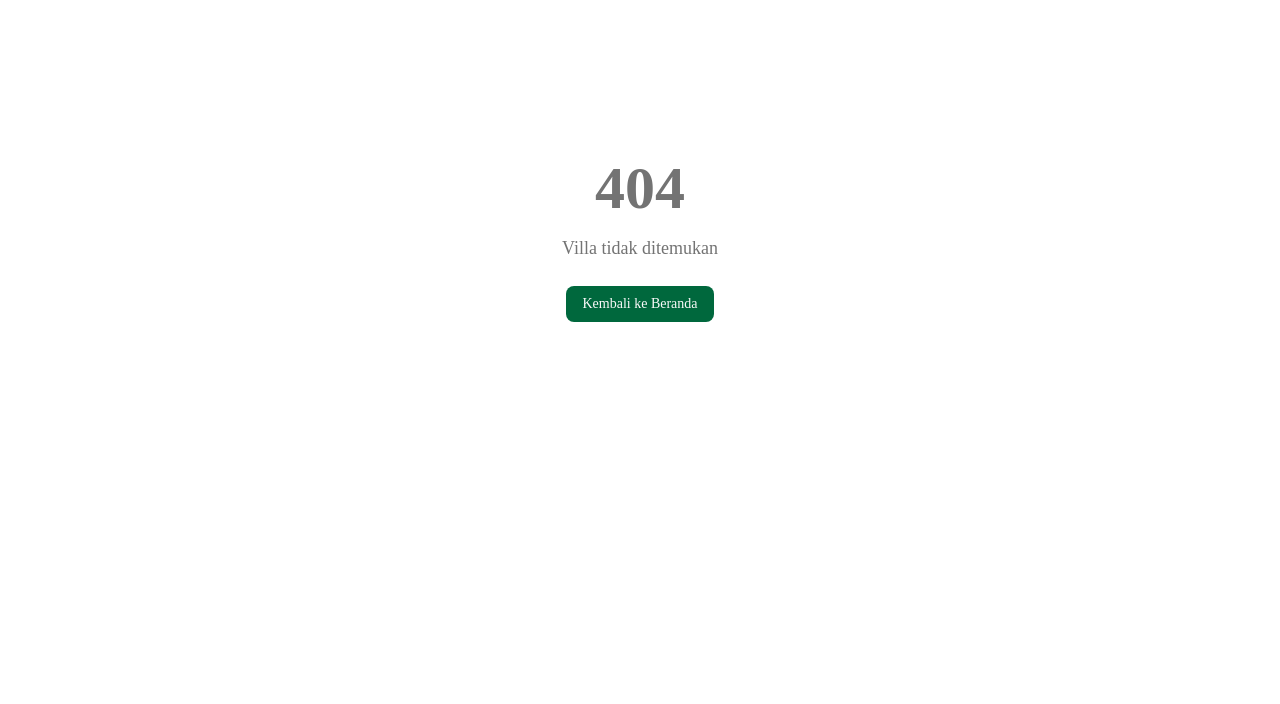
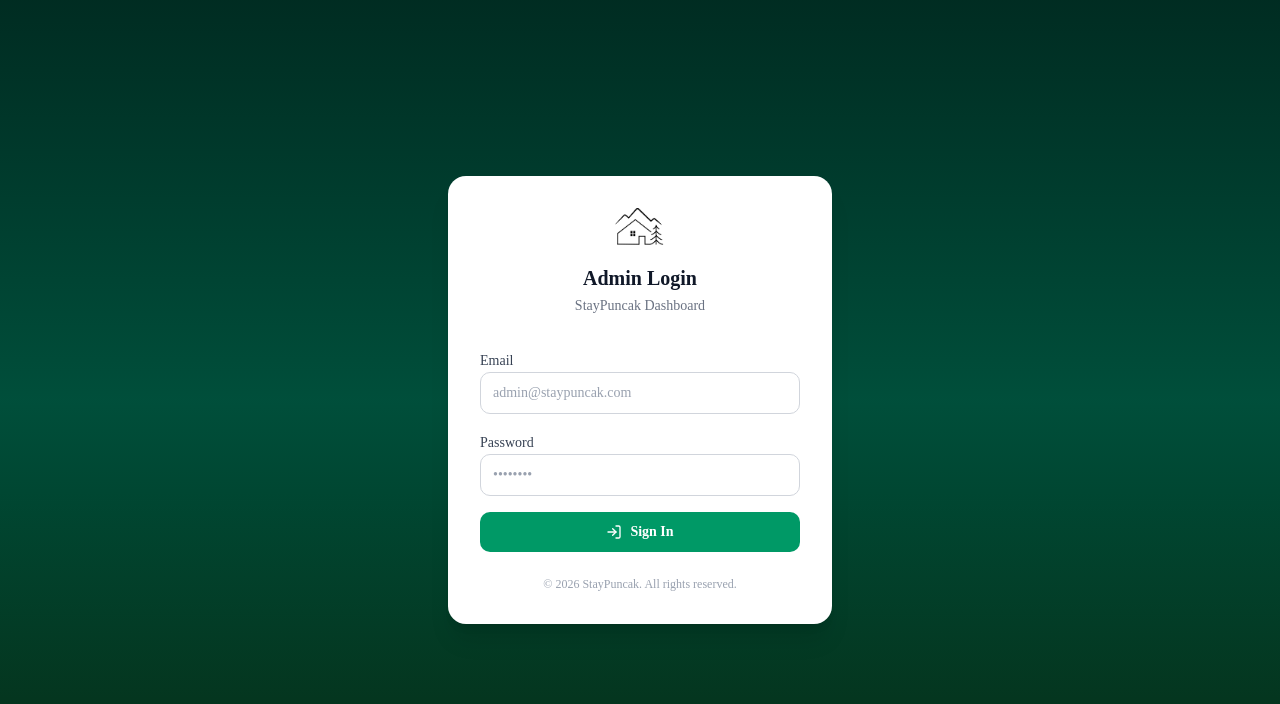
Before and after one commit to staypuncak/Marketplace-Villa, a Next.js app: page /login in a window 1280 px wide. Before the commit this address had no page. Shown: the top 704 px of the page. Built offline with nearby package versions, Linux system fonts and the light colour scheme.

Commit message:
feat: protect dashboard with admin auth

```diff
--- a/src/app/(public)/auth/callback/route.ts
+++ b/src/app/(public)/auth/callback/route.ts
@@ -5,7 +5,7 @@ import type { NextRequest } from 'next/server'
 export async function GET(request: NextRequest) {
   const { searchParams, origin } = new URL(request.url)
   const code = searchParams.get('code')
-  const next = searchParams.get('next') ?? '/admin'
+  const next = searchParams.get('next') ?? '/dashboard'
 
   if (code) {
     const supabase = createServerClient(
--- a/src/app/(public)/auth/login/page.tsx
+++ b/src/app/(public)/auth/login/page.tsx
@@ -25,7 +25,7 @@ export default function LoginPage() {
       return
     }
 
-    router.push('/admin')
+    router.push('/dashboard')
     router.refresh()
   }
 
--- a/src/app/dashboard/layout.tsx
+++ b/src/app/dashboard/layout.tsx
@@ -1,9 +1,12 @@
+import { requireAdmin } from '@/lib/supabase/auth'
 import { DashboardLayout } from '@/components/dashboard/layout/dashboard-layout'
 
-export default function DashboardRootLayout({
+export default async function DashboardRootLayout({
   children,
 }: {
   children: React.ReactNode
 }) {
+  await requireAdmin()
+
   return <DashboardLayout>{children}</DashboardLayout>
 }
--- /dev/null
+++ b/src/app/login/page.tsx
@@ -0,0 +1,134 @@
+'use client'
+
+import { createClient } from '@/lib/supabase/client'
+import { useRouter, useSearchParams } from 'next/navigation'
+import { useState, Suspense } from 'react'
+import { LogIn } from 'lucide-react'
+
+function LoginForm() {
+  const [email, setEmail] = useState('')
+  const [password, setPassword] = useState('')
+  const [error, setError] = useState<string | null>(null)
+  const [loading, setLoading] = useState(false)
+  const router = useRouter()
+  const searchParams = useSearchParams()
+  const redirectTo = searchParams.get('redirect') || '/dashboard'
+
+  async function handleSubmit(e: React.FormEvent) {
+    e.preventDefault()
+    setError(null)
+    setLoading(true)
+
+    const supabase = createClient()
+
+    const { data, error: signInError } = await supabase.auth.signInWithPassword({
+      email,
+      password,
+    })
+
+    if (signInError) {
+      setError(signInError.message)
+      setLoading(false)
+      return
+    }
+
+    if (!data.user) {
+      setError('Login failed')
+      setLoading(false)
+      return
+    }
+
+    const { data: admin, error: adminError } = await supabase
+      .from('admins')
+      .select('id')
+      .eq('auth_uid', data.user.id)
+      .single()
+
+    if (adminError || !admin) {
+      await supabase.auth.signOut()
+      setError('Akses ditolak. Anda tidak memiliki izin admin.')
+      setLoading(false)
+      return
+    }
+
+    router.push(redirectTo)
+    router.refresh()
+  }
+
+  return (
+    <div className="flex min-h-screen items-center justify-center bg-gradient-to-b from-emerald-950 via-emerald-900 to-[#052e16]">
+      <div className="w-full max-w-sm rounded-2xl bg-white p-8 shadow-xl">
+        <div className="mb-8 text-center">
+          <div className="mb-4 flex justify-center">
+            <img src="/images/logo-mark.png" alt="StayPuncak" className="h-10 w-auto brightness-0" />
+          </div>
+          <h1 className="text-xl font-semibold text-gray-900">Admin Login</h1>
+          <p className="mt-1 text-sm text-gray-500">StayPuncak Dashboard</p>
+        </div>
+
+        {error && (
+          <div className="mb-4 rounded-lg bg-red-50 px-4 py-3 text-sm text-red-600">
+            {error}
+          </div>
+        )}
+
+        <form onSubmit={handleSubmit} className="space-y-4">
+          <div className="space-y-1.5">
+            <label htmlFor="email" className="text-sm font-medium text-gray-700">
+              Email
+            </label>
+            <input
+              id="email"
+              type="email"
+              value={email}
+              onChange={(e) => setEmail(e.target.value)}
+              className="w-full rounded-lg border border-gray-300 px-3 py-2.5 text-sm text-gray-900 placeholder-gray-400 focus:border-emerald-500 focus:outline-none focus:ring-1 focus:ring-emerald-500"
+              placeholder="admin@staypuncak.com"
+              required
+            />
+          </div>
+
+          <div className="space-y-1.5">
+            <label htmlFor="password" className="text-sm font-medium text-gray-700">
+              Password
+            </label>
+            <input
+              id="password"
+              type="password"
+              value={password}
+              onChange={(e) => setPassword(e.target.value)}
+              className="w-full rounded-lg border border-gray-300 px-3 py-2.5 text-sm text-gray-900 placeholder-gray-400 focus:border-emerald-500 focus:outline-none focus:ring-1 focus:ring-emerald-500"
+              placeholder="••••••••"
+              required
+            />
+          </div>
+
+          <button
+            type="submit"
+            disabled={loading}
+            className="flex w-full items-center justify-center gap-2 rounded-lg bg-emerald-600 px-4 py-2.5 text-sm font-semibold text-white transition-colors hover:bg-emerald-700 disabled:opacity-60"
+          >
+            {loading ? 'Signing in...' : (
+              <>
+                <LogIn className="size-4" />
+                Sign In
+              </>
+            )}
+          </button>
+        </form>
+
+        <p className="mt-6 text-center text-xs text-gray-400">
+          &copy; 2026 StayPuncak. All rights reserved.
+        </p>
+      </div>
+    </div>
+  )
+}
+
+export default function LoginPage() {
+  return (
+    <Suspense>
+      <LoginForm />
+    </Suspense>
+  )
+}
--- /dev/null
+++ b/src/app/logout/route.ts
@@ -0,0 +1,8 @@
+import { createClient } from '@/lib/supabase/server'
+import { NextResponse } from 'next/server'
+
+export async function POST() {
+  const supabase = await createClient()
+  await supabase.auth.signOut()
+  return NextResponse.redirect(new URL('/login', 'http://localhost:3000'))
+}
--- a/src/components/dashboard/layout/sidebar.tsx
+++ b/src/components/dashboard/layout/sidebar.tsx
@@ -16,11 +16,6 @@ const navItems = [
   { label: 'Blog', href: '/dashboard/blog', icon: Newspaper },
   { label: 'Pengaturan Website', href: '/dashboard/pengaturan', icon: Globe },
   { label: 'Settings', href: '/dashboard/settings', icon: Settings },
-]
-
-const bottomItems = [
-  { label: 'Profile', href: '/dashboard/profile', icon: UserCircle },
-  { label: 'Logout', href: '#', icon: LogOut },
 ]
 
 type SidebarProps = {
@@ -77,7 +72,29 @@ export function Sidebar({ collapsed, open, onClose }: SidebarProps) {
         </nav>
 
         <div className="border-t border-gray-200 p-3 space-y-1">
-          {renderItems(bottomItems)}
+          <Link
+            href="/dashboard/profile"
+            onClick={onClose}
+            className={cn(
+              'flex items-center gap-3 rounded-lg px-3 py-2.5 text-sm font-medium text-gray-600 transition-colors hover:bg-gray-100 hover:text-gray-900',
+              collapsed && 'justify-center px-2',
+            )}
+          >
+            <UserCircle className="size-5 shrink-0" />
+            {!collapsed && <span>Profile</span>}
+          </Link>
+          <form action="/logout" method="POST">
+            <button
+              type="submit"
+              className={cn(
+                'flex w-full items-center gap-3 rounded-lg px-3 py-2.5 text-sm font-medium text-gray-600 transition-colors hover:bg-gray-100 hover:text-gray-900',
+                collapsed && 'justify-center px-2',
+              )}
+            >
+              <LogOut className="size-5 shrink-0" />
+              {!collapsed && <span>Logout</span>}
+            </button>
+          </form>
         </div>
       </aside>
 
@@ -98,7 +115,23 @@ export function Sidebar({ collapsed, open, onClose }: SidebarProps) {
               {renderItems(navItems)}
             </nav>
             <div className="border-t border-gray-200 p-3 space-y-1">
-              {renderItems(bottomItems)}
+              <Link
+                href="/dashboard/profile"
+                onClick={onClose}
+                className="flex items-center gap-3 rounded-lg px-3 py-2.5 text-sm font-medium text-gray-600 transition-colors hover:bg-gray-100 hover:text-gray-900"
+              >
+                <UserCircle className="size-5 shrink-0" />
+                <span>Profile</span>
+              </Link>
+              <form action="/logout" method="POST">
+                <button
+                  type="submit"
+                  className="flex w-full items-center gap-3 rounded-lg px-3 py-2.5 text-sm font-medium text-gray-600 transition-colors hover:bg-gray-100 hover:text-gray-900"
+                >
+                  <LogOut className="size-5 shrink-0" />
+                  <span>Logout</span>
+                </button>
+              </form>
             </div>
           </aside>
         </div>
--- /dev/null
+++ b/src/lib/supabase/auth.ts
@@ -0,0 +1,27 @@
+import { createClient } from './server'
+import { redirect } from 'next/navigation'
+
+export async function requireAdmin() {
+  const supabase = await createClient()
+
+  const {
+    data: { user },
+  } = await supabase.auth.getUser()
+
+  if (!user) {
+    redirect('/login')
+  }
+
+  const { data: admin } = await supabase
+    .from('admins')
+    .select('id, name, role')
+    .eq('auth_uid', user.id)
+    .single()
+
+  if (!admin) {
+    await supabase.auth.signOut()
+    redirect('/login?error=unauthorized')
+  }
+
+  return { user, admin }
+}
--- a/src/proxy.ts
+++ b/src/proxy.ts
@@ -29,19 +29,21 @@ export async function proxy(request: NextRequest) {
   const { data } = await supabase.auth.getClaims()
   const user = data?.claims ? { id: data.claims.sub } : null
 
-  const isAdminRoute = request.nextUrl.pathname.startsWith('/admin')
-  const isAuthRoute = request.nextUrl.pathname.startsWith('/auth')
+  const pathname = request.nextUrl.pathname
+  const isDashboardRoute = pathname === '/dashboard' || pathname.startsWith('/dashboard/')
+  const isAdminRoute = pathname.startsWith('/admin')
+  const isLoginRoute = pathname === '/login'
 
-  if (isAdminRoute && !user && !isAuthRoute) {
+  if ((isDashboardRoute || isAdminRoute) && !user && !isLoginRoute) {
     const url = request.nextUrl.clone()
-    url.pathname = '/auth/login'
-    url.searchParams.set('redirect', request.nextUrl.pathname)
+    url.pathname = '/login'
+    url.searchParams.set('redirect', pathname === '/login' ? '/dashboard' : pathname)
     return NextResponse.redirect(url)
   }
 
-  if (isAuthRoute && user) {
+  if (isLoginRoute && user) {
     const url = request.nextUrl.clone()
-    url.pathname = '/admin'
+    url.pathname = '/dashboard'
     return NextResponse.redirect(url)
   }
 
```
